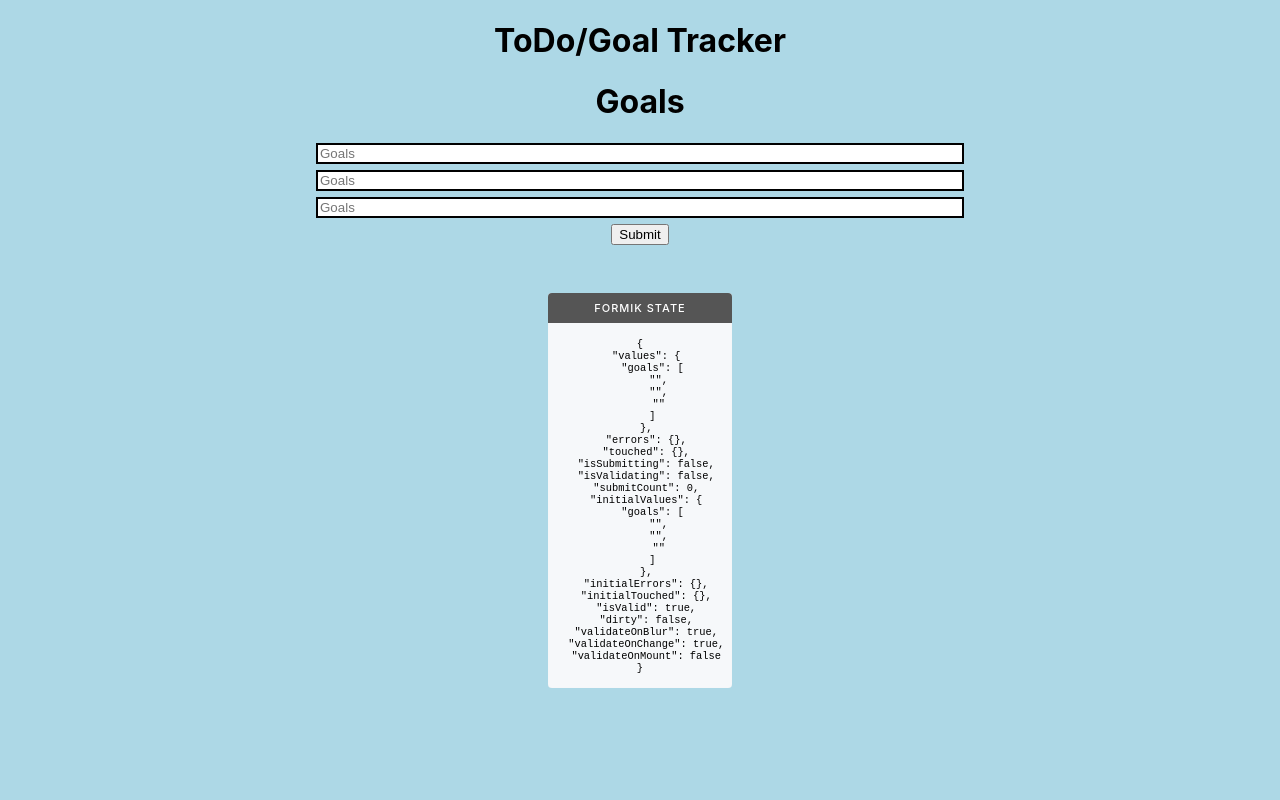
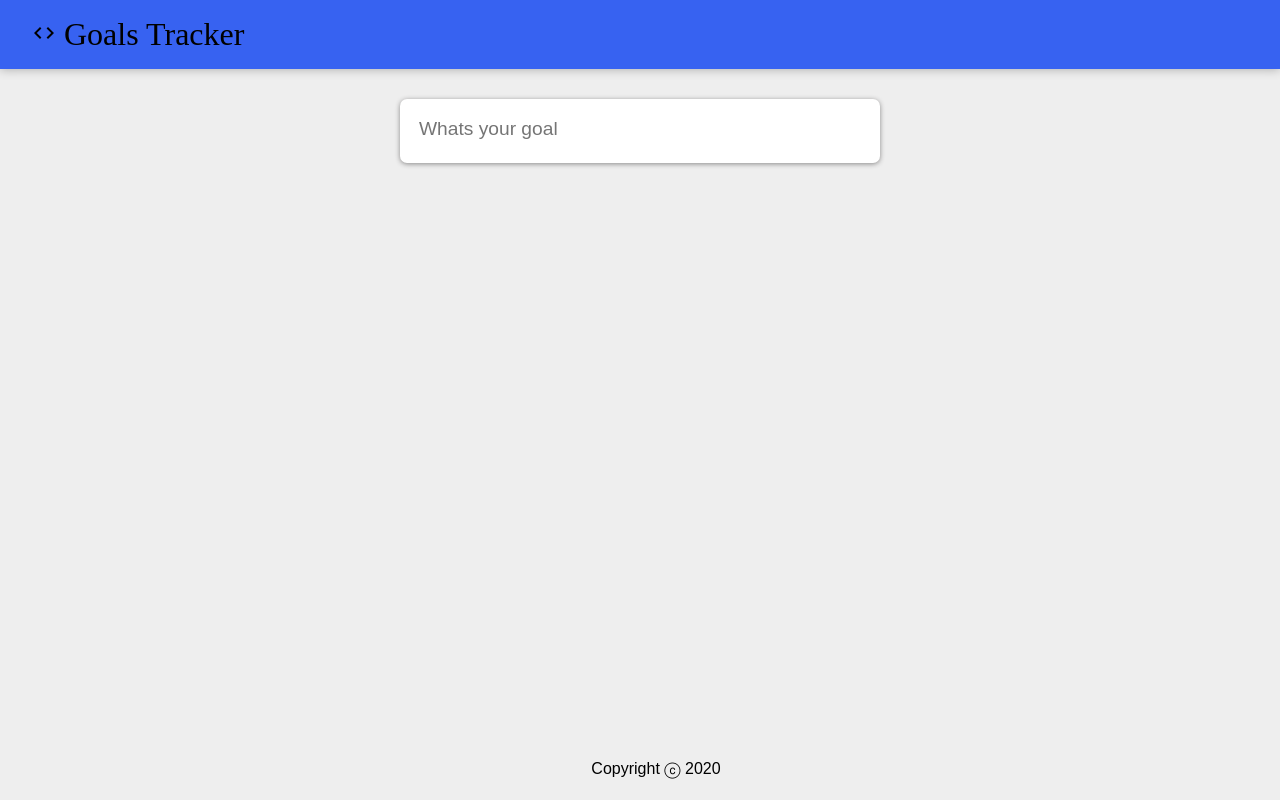
Before and after one commit to J3ffJessie/todo-time-tracker, a React (Create React App) app: page / in a window 1280 px wide. Built offline with nearby package versions, Linux system fonts and the light colour scheme; the HTML template or start-up script is replaced by a standard one.

Commit message:
Implement new code changes, functionality is there to capture goals and push them down into a note style area. Need to implement the table and push data to the table.

```diff
--- a/package.json
+++ b/package.json
@@ -4,6 +4,7 @@
   "private": true,
   "dependencies": {
     "@material-ui/core": "^4.11.0",
+    "@material-ui/icons": "^4.9.1",
     "@testing-library/jest-dom": "^5.11.6",
     "@testing-library/react": "^11.1.2",
     "@testing-library/user-event": "^12.2.2",
--- a/src/App.js
+++ b/src/App.js
@@ -1,15 +1,46 @@
-import './App.css';
-import GoalForm from './Components/form';
-import BasicTable from './Components/input';
-import Table from './Components/input';
+import React, {useState} from 'react';
+import CreateGoal from './Components/input';
+import Header from './Components/Header';
+import Footer from './Components/Footer';
+import Goal from './Components/form';
+
+
 
 function App() {
+  const [goals, setGoals] = useState([]);
+
+  function addGoal(newGoal) {
+    setGoals(prevGoals => {
+      return[...prevGoals, newGoal];
+    });
+  }
+
+  function deleteGoal(id) {
+    setGoals(prevGoals => {
+      return prevGoals.filter((goalItem, index) => {
+        return index !== id;
+      });
+    });
+  }
+
   return (
-    <div className="App">
-      <h1>ToDo/Goal Tracker</h1>
-      <GoalForm />
+    <div>
+      <Header />
+      <CreateGoal onAdd={addGoal} />
+      {goals.map((goalItem, index) => {
+        return (
+          <Goal
+          key={index}
+          id={index}
+          title={goalItem.title}
+          content={goalItem.content}
+          onDelete={deleteGoal} />
+        );
+      })}
+      <Footer />
     </div>
-  )
-};
+  );
+}
+
 
 export default App;
--- /dev/null
+++ b/src/Components/Footer.jsx
@@ -0,0 +1,12 @@
+import React from "react";
+
+function Footer(){
+  const currentYear = new Date().getFullYear();
+  return(
+    <footer className="footer">
+      <p>Copyright ⓒ {currentYear} </p>
+    </footer>
+  );
+}
+
+export default Footer;
--- /dev/null
+++ b/src/Components/Header.jsx
@@ -0,0 +1,15 @@
+import React from "react";
+import CodeIcon from '@material-ui/icons/Code';
+
+
+
+function Header(){
+  return(
+    <header className="header">
+      <h1>
+      <CodeIcon /> Goals Tracker</h1>
+    </header>
+  );
+}
+
+export default Header;
--- a/src/Components/debugger.jsx
+++ /dev/null
@@ -1,43 +0,0 @@
-import React from 'react';
-import { FormikConsumer } from 'formik';
-
-export const FormDebugger = () => (
-  <div
-    style={{
-      margin: '3rem 0',
-      borderRadius: 4,
-      background: '#f6f8fa',
-
-      boxShadow: '0 0 1px  #eee inset',
-    }}
-  >
-    <div
-      style={{
-        textTransform: 'uppercase',
-        fontSize: 11,
-        borderTopLeftRadius: 4,
-        borderTopRightRadius: 4,
-        fontWeight: 500,
-        padding: '.5rem',
-        background: '#555',
-        color: '#fff',
-        letterSpacing: '1px',
-      }}
-    >
-      Formik State
-    </div>
-    <FormikConsumer>
-      {({ validationSchema, validate, onSubmit, ...rest }) => (
-        <pre
-          style={{
-            fontSize: '.65rem',
-            padding: '.25rem .5rem',
-            overflowX: 'scroll',
-          }}
-        >
-          {JSON.stringify(rest, null, 2)}
-        </pre>
-      )}
-    </FormikConsumer>
-  </div>
-);
--- a/src/Components/form.jsx
+++ b/src/Components/form.jsx
@@ -1,17 +1,25 @@
 import React from 'react';
-// import { Formik } from 'formik';
-// import * as Yup from 'yup';
-import '../form.css';
-// import { FormDebugger } from './debugger';
-import MyInput from './input';
+import DeleteIcon from '@material-ui/icons/Delete';
+import Fab from '@material-ui/core/Fab';
+import Zoom from '@material-ui/core/Zoom';
 
 
-const GoalForm = () => {
-        return (
-            <MyInput />
-        );
+function Goal(props) {
+    function handleClick() {
+        props.onDelete(props.id);
+    }
+
+    return (
+        <div className="goal">
+            <h1>{props.title}</h1>
+            <p>{props.content}</p>
+            <Zoom in={true}>
+                <Fab onClick = {handleClick}>
+                    <DeleteIcon />
+                </Fab>
+            </Zoom>
+        </div>
+    );
 }
 
-
-
-export default GoalForm;
+export default Goal;
--- a/src/Components/input.jsx
+++ b/src/Components/input.jsx
@@ -1,49 +1,68 @@
-import React from 'react';
- import { Formik, Form, Field, FieldArray } from 'formik';
-import { FormDebugger } from './debugger';
+import React, {useState} from 'react';
+import AddIcon from '@material-ui/icons/Add';
+import Fab from '@material-ui/core/Fab';
+import Zoom from '@material-ui/core/Zoom';
 
- // Here is an example of a form with an editable list.
- // Next to each input are buttons for insert and remove.
- // If the list is empty, there is a button to add an item.
-  const MyInput = () => (
-   <div>
-     <h1>Goals</h1>
-     <Formik
-       initialValues={{ goals: ['', '', ''] }}
-       onSubmit={values =>
-         setTimeout(() => {
-           alert(JSON.stringify(values, null, 2));
-         }, 500)
-       }
-       render={({ values }) => (
-         <Form>
-           <FieldArray
-             name="goals"
-             render={arrayHelpers => (
-               <div>
-                 {values.goals && values.goals.length > 0 ? (
-                   values.goals.map((goal, index) => (
-                     <div key={index}>
-                       <Field placeholder="Goals" name={`goals.${index}`} />
-                     </div>
-                   ))
-                 ) : (
-                   <button type="button" onClick={() => arrayHelpers.push('')}>
-                     {/* show this when user has removed all friends from the list */}
-                     Add a friend
-                   </button>
-                 )}
-                 <div>
-                   <button type="submit">Submit</button>
-                 </div>
-               </div>
-             )}
-           />
-           <FormDebugger />
-         </Form>
-       )}
-     />
-   </div>
- );
 
- export default MyInput;
+function CreateGoal(props){
+
+  const [isExpanded, setExpanded] = useState(false);
+
+  const [goal, setGoal] = useState({
+    header:'',
+    content:''
+  });
+
+  function handleChange(event) {
+    const {name, value} = event.target;
+
+    setGoal(prevGoal => {
+      return {
+        ...prevGoal,
+        [name]: value
+      };
+    });
+  }
+
+  function submitGoal(event) {
+    props.onAdd(goal);
+    setGoal({
+      title:'',
+      content:''
+    });
+    event.preventDefault();
+  }
+
+  function expand(){
+    setExpanded(true);
+  }
+
+  return(
+    <div>
+      <form className='create-goal'>
+        {isExpanded && (
+          <input
+          name="title"
+          onChange = {handleChange}
+          value = {goal.title}
+          placeholder="Title" />
+        )}
+        <textarea
+        name='content'
+        onClick={expand}
+        onChange={handleChange}
+        value={goal.content}
+        placeholder="Whats your goal"
+        rows={isExpanded ? 3: 1} />
+        <Zoom in={isExpanded}>
+          <Fab onClick={submitGoal}>
+            <AddIcon />
+          </Fab>
+        </Zoom>
+      </form>
+    </div>
+  );
+
+}
+
+export default CreateGoal;
--- a/src/index.css
+++ b/src/index.css
@@ -1,14 +1,116 @@
+* {
+  padding: 0;
+  margin: 0;
+  box-sizing: border-box;
+}
+html {
+  font-family: "Montserrat", sans-serif;
+}
 body {
-  margin: 0;
-  font-family: -apple-system, BlinkMacSystemFont, 'Segoe UI', 'Roboto', 'Oxygen',
-    'Ubuntu', 'Cantarell', 'Fira Sans', 'Droid Sans', 'Helvetica Neue',
-    sans-serif;
-  -webkit-font-smoothing: antialiased;
-  -moz-osx-font-smoothing: grayscale;
-  background-color: lightblue;
+  background: #eee;
+  padding: 0 16px;
 }
 
-code {
-  font-family: source-code-pro, Menlo, Monaco, Consolas, 'Courier New',
-    monospace;
+header {
+  background-color: #3762f1;
+  margin: auto -16px;
+  padding: 16px 32px;
+  box-shadow: 0 0 10px 0 rgba(0, 0, 0, 0.3);
 }
+
+header h1 {
+  color: black;
+  font-family: "McLaren", cursive;
+  font-weight: 200;
+}
+
+footer {
+  position: absolute;
+  text-align: center;
+  bottom: 0;
+  width: 100%;
+  height: 2.5rem;
+}
+
+footer p {
+  color: black;
+}
+.goal {
+  background: #fff;
+  border-radius: 7px;
+  box-shadow: 0 2px 5px #ccc;
+  padding: 10px;
+  width: 240px;
+  margin: 16px;
+  float: left;
+}
+.goal h1 {
+  font-size: 1.1em;
+  margin-bottom: 6px;
+}
+.goal p {
+  font-size: 1.1em;
+  margin-bottom: 10px;
+  white-space: pre-wrap;
+  word-wrap: break-word;
+}
+
+.goal button {
+  position: relative;
+  float: right;
+  margin-right: 10px;
+  color: #3762f1;
+  border: none;
+  width: 36px;
+  height: 36px;
+  cursor: pointer;
+  outline: none;
+}
+
+form.create-goal {
+  position: relative;
+  width: 480px;
+  margin: 30px auto 20px auto;
+  background: #fff;
+  padding: 15px;
+  border-radius: 7px;
+  box-shadow: 0 1px 5px rgb(138, 137, 137);
+}
+form.create-goal input,
+form.create-goal textarea {
+  width: 100%;
+  border: none;
+  padding: 4px;
+  outline: none;
+  font-size: 1.2em;
+  font-family: inherit;
+  resize: none;
+}
+form.create-goal button {
+  position: absolute;
+  right: 18px;
+  bottom: -18px;
+  background: #3762f1;
+  color: #fff;
+  border: none;
+  border-radius: 50%;
+  width: 36px;
+  height: 36px;
+  box-shadow: 0 1px 3px rgba(0, 0, 0, 0.3);
+  cursor: pointer;
+  outline: none;
+}
+form.create-goal button:hover {
+  position: absolute;
+  right: 18px;
+  bottom: -18px;
+  background: #03f023;
+  color: #fff;
+  border: none;
+  border-radius: 50%;
+  width: 36px;
+  height: 36px;
+  box-shadow: 0 1px 3px rgba(0, 0, 0, 0.3);
+  cursor: pointer;
+  outline: none;
+}
```
Also changed, not shown: 1 other file (tests, documents, lock files or other folders).
